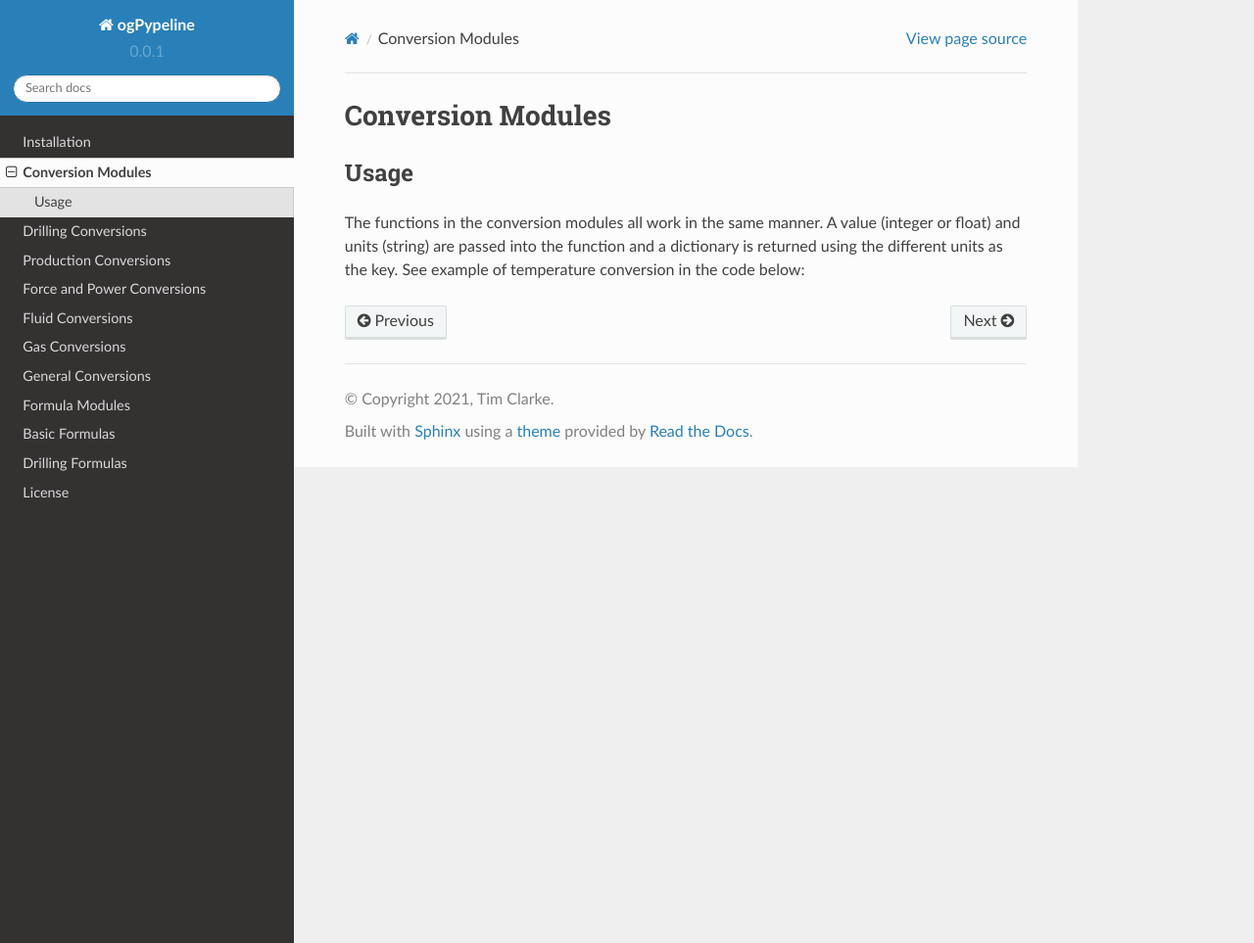
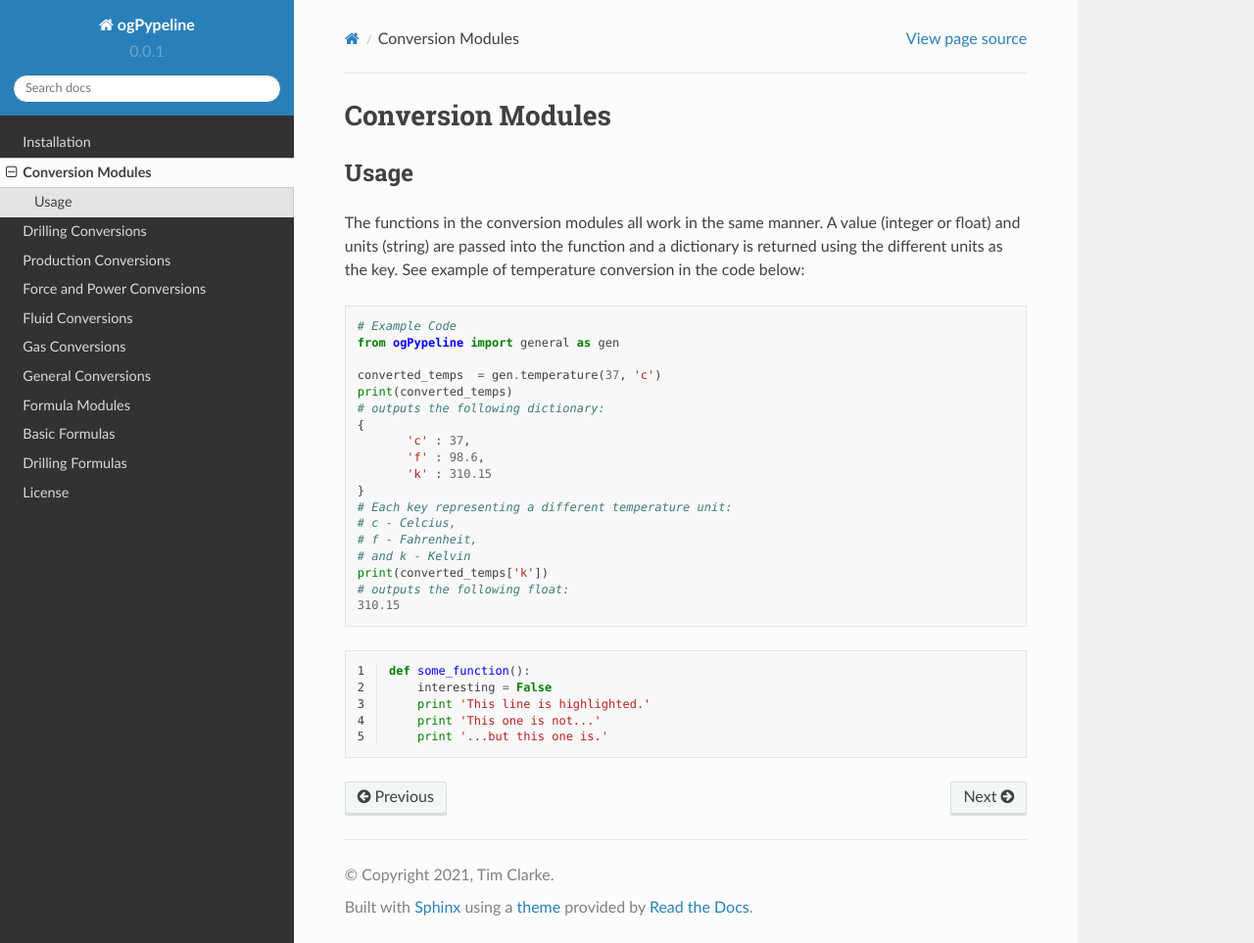
Before and after one commit to this-isnt-me/ogPypeline, a Sphinx documentation site: the page built from docs/source/conversion.rst, in a window 1280 px wide and 963 px high. Shown: the whole window at 98% size. Built offline with Sphinx 7.4.7 and the Read the Docs theme 2.0.0, drawn with Linux system fonts in a browser that asks for light colours.

Commit message:
Docs Restructured - code blocks

```diff
--- a/docs/source/conversion.rst
+++ b/docs/source/conversion.rst
@@ -6,7 +6,6 @@ Usage
 The functions in the conversion modules all work in the same manner. A value (integer or float) and units (string) are passed into the function and a dictionary is returned using the different units as the key. See example of temperature conversion in the code below:
 
 .. code:: python
-    :linenos:
 
     # Example Code
     from ogPypeline import general as gen
@@ -26,3 +25,12 @@ The functions in the conversion modules all work in the same manner. A value (in
     print(converted_temps['k'])
     # outputs the following float:
     310.15
+
+.. code-block:: python
+   :linenos:
+
+   def some_function():
+       interesting = False
+       print 'This line is highlighted.'
+       print 'This one is not...'
+       print '...but this one is.'
```
Also changed, not shown: docs/source/productioncon.rst (+0 -7 lines).
